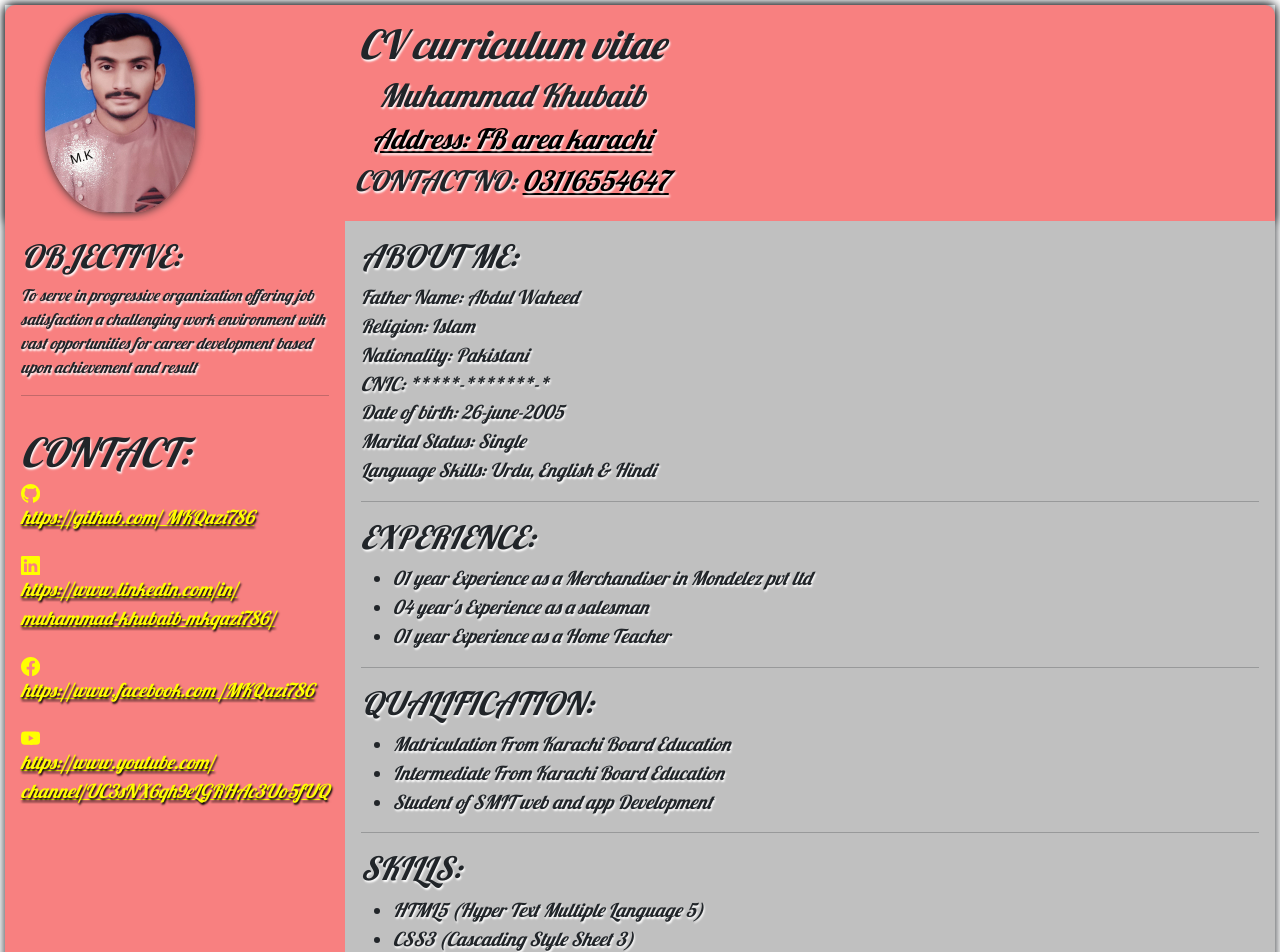
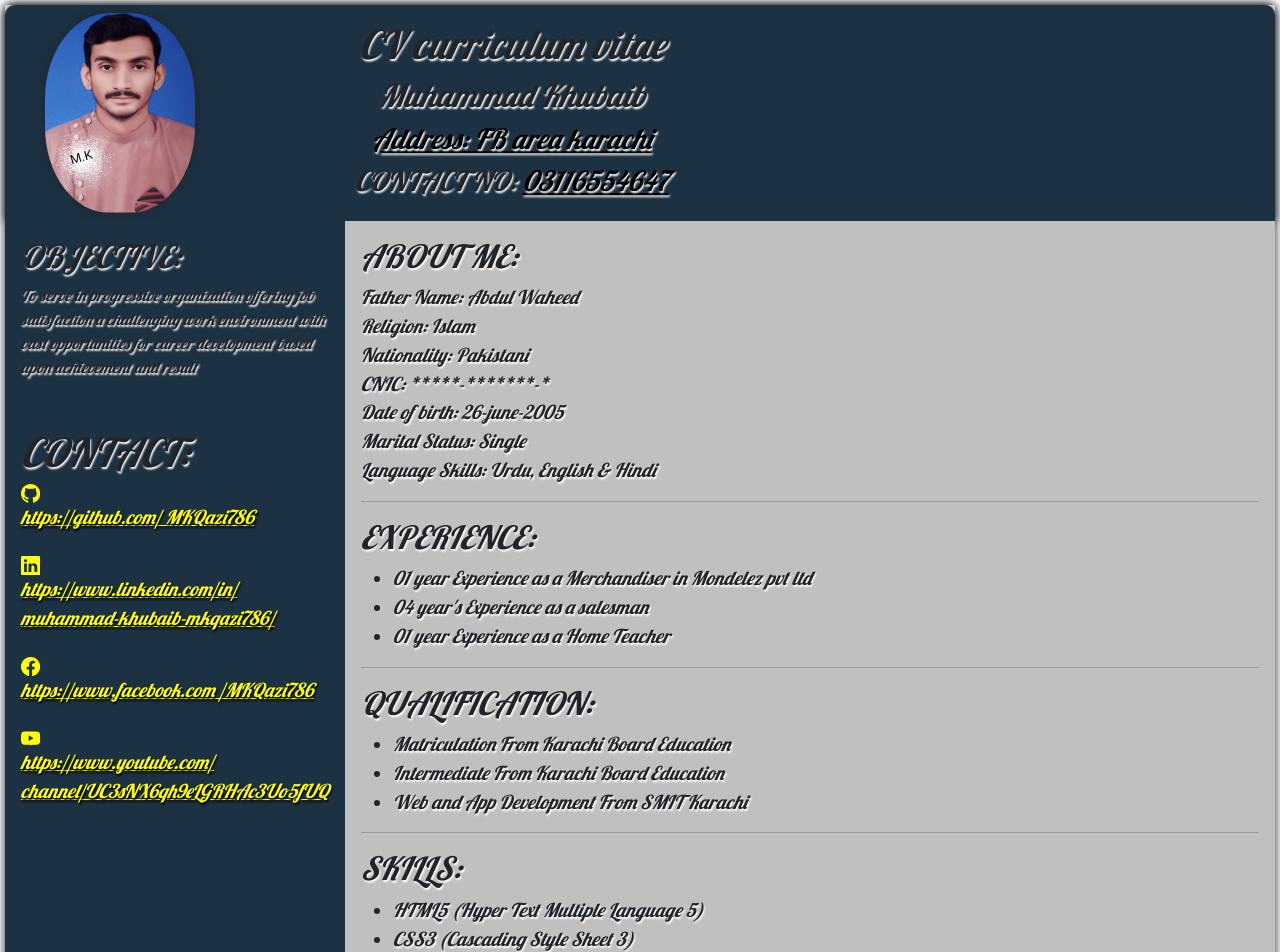
Before and after one commit to MKQazi786/react-CV-of-muhammad-khubaib, a React (Create React App) app: page / in a window 1280 px wide. Shown: the top 952 px of the page. Built offline with nearby package versions, Linux system fonts and the light colour scheme.

Commit message:
changing font

```diff
--- a/src/index.jsx
+++ b/src/index.jsx
@@ -2,11 +2,7 @@ import React from "react";
 import ReactDOM from "react-dom";
 import "./style.css"
 import DP from "./DP.jpg"
-import { Github } from 'react-bootstrap-icons';
-import { Linkedin } from 'react-bootstrap-icons';
-import { Facebook } from 'react-bootstrap-icons';
-import { Youtube } from 'react-bootstrap-icons';
-
+import { Github ,Linkedin,Facebook,Youtube  } from 'react-bootstrap-icons';
 function Header() {
   return (
         <div>
@@ -86,7 +82,7 @@ function Header() {
               <ul>
                 <li>Matriculation From Karachi Board Education </li>
                 <li>Intermediate From Karachi Board Education </li>
-                <li>Student of SMIT web and app Development</li>
+                <li>Web and App Development From SMIT Karachi</li>
               </ul>
 
               <hr />
--- a/src/style.css
+++ b/src/style.css
@@ -6,7 +6,7 @@ header {
     padding: 0.5rem;
     min-width:710px;
     background-color: silver;
-    background-color:rgb(248, 128, 128);
+    background-color:#1c3142;
     border-radius: 10px 10px 0px 0px;
     box-shadow: 0px 0px 10px;
 }
@@ -32,7 +32,7 @@ header div a {
 aside{
     display: flex;
     flex-direction: column;
-    background-color:rgb(248, 128, 128);
+    background-color:#1c3142;
     padding: 1rem;
     width: 24%;
     border-radius:0px 0px 0px 10px;
@@ -44,7 +44,7 @@ body{
     font-style: italic;
     text-shadow: 1px 2px 2px white;
     box-shadow: 0px 0px 10px;
-    font-family: 'Lobster', cursive;
+    font-family: poppins,'Lobster', cursive;
     margin:0.3rem;
 }
 
```
